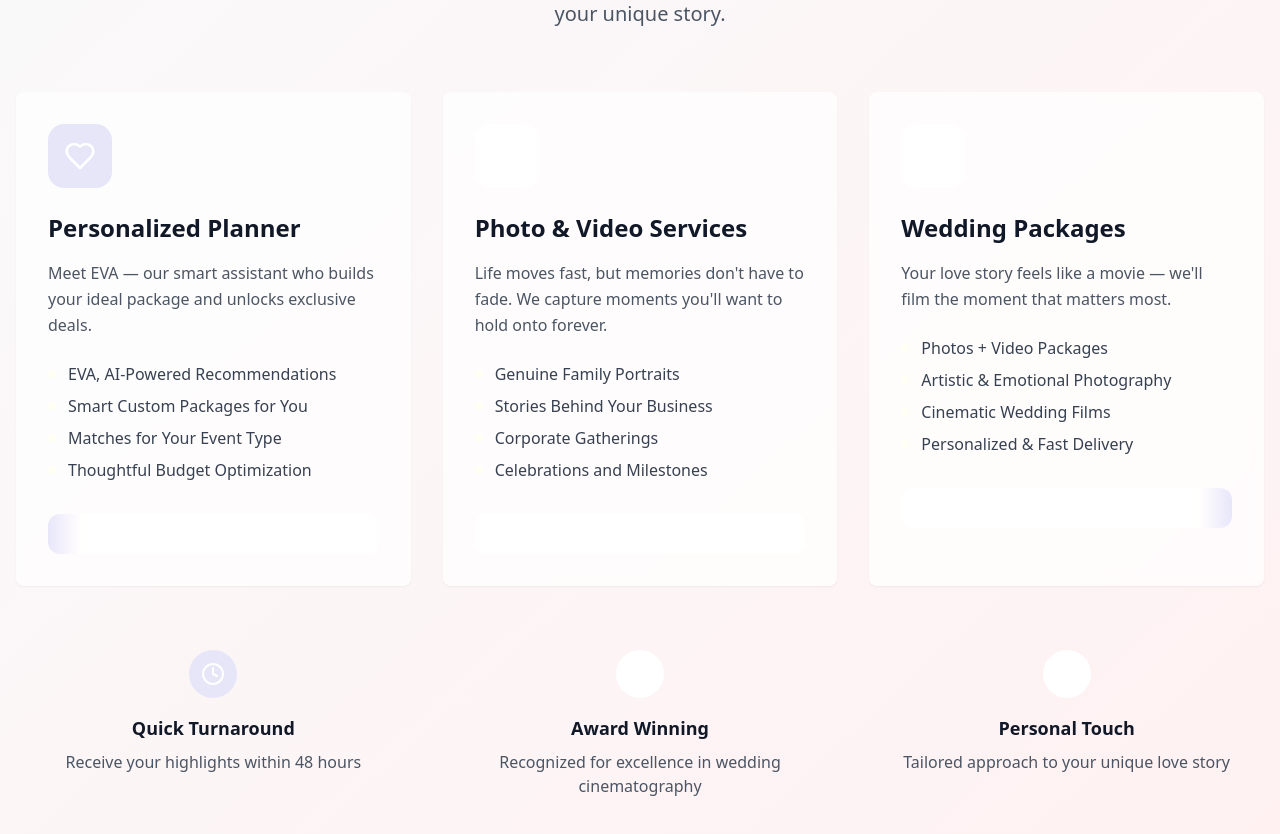
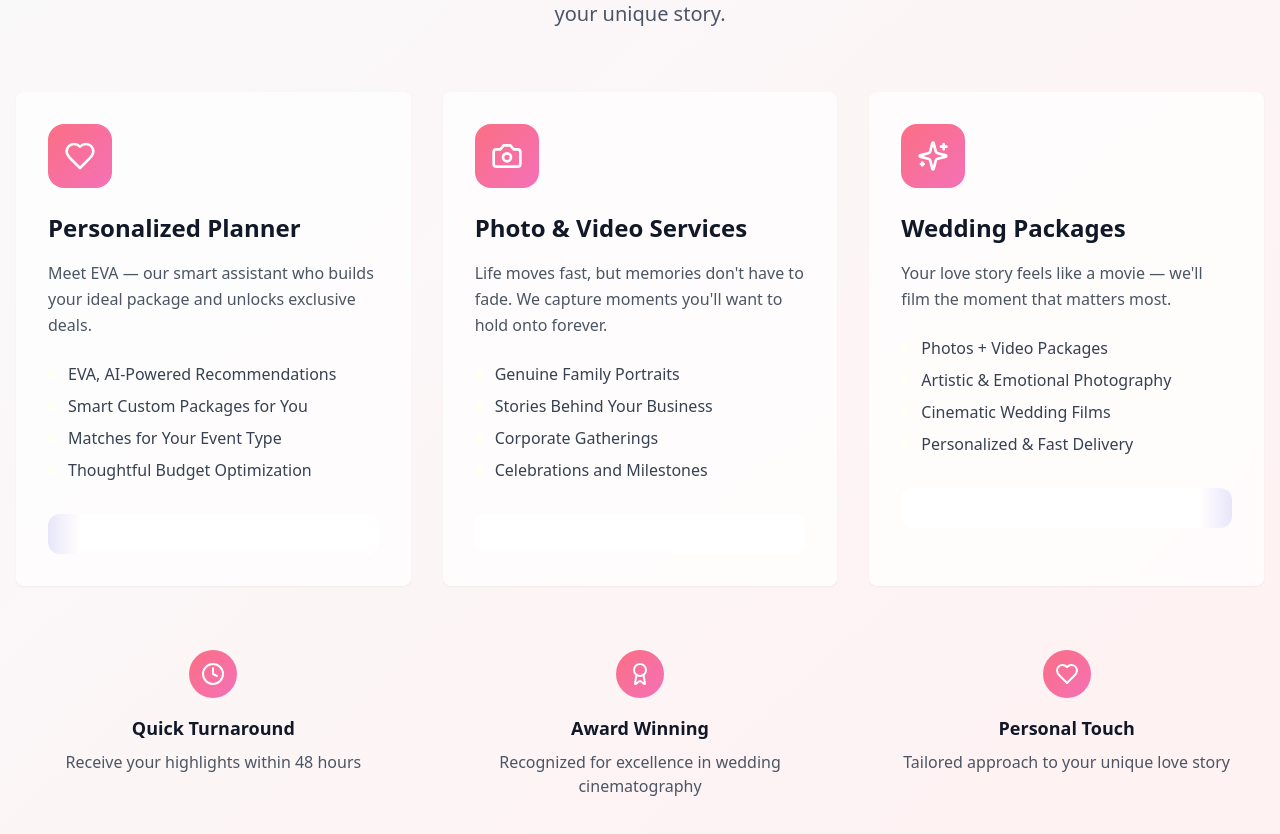
Before and after one commit to alexbullgomes/forever-after-ai-dreams, a React (Vite) app: page / in a window 1280 px wide. Shown: the part 1080-1914 px from the top of the page. Built offline with nearby package versions, Linux system fonts and the light colour scheme; no server answers; the database is empty.

Commit message:
Refactor: Add gradient to service icons

```diff
--- a/index.html
+++ b/index.html
@@ -48,7 +48,9 @@
           hero_glow_1_from: '351 95 71',
           hero_glow_1_to: '328 86 70',
           hero_glow_2_from: '261 90 76',
-          hero_glow_2_to: '328 86 70'
+          hero_glow_2_to: '328 86 70',
+          service_icon_gradient_from: '351 95 71',
+          service_icon_gradient_to: '328 86 70'
         };
 
         const colors = cachedColors ? JSON.parse(cachedColors) : defaultColors;
@@ -89,6 +91,10 @@
         if (colors.hero_glow_1_to) document.documentElement.style.setProperty('--hero-glow-1-to', colors.hero_glow_1_to);
         if (colors.hero_glow_2_from) document.documentElement.style.setProperty('--hero-glow-2-from', colors.hero_glow_2_from);
         if (colors.hero_glow_2_to) document.documentElement.style.setProperty('--hero-glow-2-to', colors.hero_glow_2_to);
+
+        // Services section colors
+        if (colors.service_icon_gradient_from) document.documentElement.style.setProperty('--service-icon-gradient-from', colors.service_icon_gradient_from);
+        if (colors.service_icon_gradient_to) document.documentElement.style.setProperty('--service-icon-gradient-to', colors.service_icon_gradient_to);
       })();
     </script>
     <div id="root"></div>
--- a/src/components/Services.tsx
+++ b/src/components/Services.tsx
@@ -75,7 +75,7 @@ const Services = ({
         <div className="grid md:grid-cols-3 gap-8 mb-16">
           {services.map((service, index) => <Card key={index} className="group hover:shadow-2xl transition-all duration-500 border-0 bg-white/70 backdrop-blur-sm hover:scale-105">
               <CardContent className="p-8">
-                <div className={`w-16 h-16 rounded-2xl ${service.iconBg} flex items-center justify-center mb-6 group-hover:scale-110 transition-transform duration-300`}>
+                <div className={`w-16 h-16 rounded-2xl ${service.iconBg} flex items-center justify-center mb-6 group-hover:scale-110 transition-transform duration-300 bg-service-icon-gradient`}>
                   <service.icon className="w-8 h-8 text-white" />
                 </div>
 
@@ -99,7 +99,7 @@ const Services = ({
         {/* Additional features */}
         <div className="grid md:grid-cols-3 gap-8 text-center">
           <div className="flex flex-col items-center">
-            <div className="w-12 h-12 bg-brand-icon-bg-primary rounded-full flex items-center justify-center mb-4">
+            <div className="w-12 h-12 rounded-full flex items-center justify-center mb-4 bg-service-icon-gradient">
               <Clock className="w-6 h-6 text-white" />
             </div>
             <h4 className="text-lg font-semibold text-gray-900 mb-2">Quick Turnaround</h4>
@@ -107,7 +107,7 @@ const Services = ({
           </div>
 
           <div className="flex flex-col items-center">
-            <div className="w-12 h-12 bg-brand-icon-bg-secondary rounded-full flex items-center justify-center mb-4">
+            <div className="w-12 h-12 rounded-full flex items-center justify-center mb-4 bg-service-icon-gradient">
               <Award className="w-6 h-6 text-white" />
             </div>
             <h4 className="text-lg font-semibold text-gray-900 mb-2">Award Winning</h4>
@@ -115,7 +115,7 @@ const Services = ({
           </div>
 
           <div className="flex flex-col items-center">
-            <div className="w-12 h-12 bg-brand-icon-bg-accent rounded-full flex items-center justify-center mb-4">
+            <div className="w-12 h-12 rounded-full flex items-center justify-center mb-4 bg-service-icon-gradient">
               <Heart className="w-6 h-6 text-white" />
             </div>
             <h4 className="text-lg font-semibold text-gray-900 mb-2">Personal Touch</h4>
--- a/src/hooks/useSiteSettings.ts
+++ b/src/hooks/useSiteSettings.ts
@@ -38,6 +38,10 @@ export interface BrandColors {
   hero_glow_1_to: string;
   hero_glow_2_from: string;
   hero_glow_2_to: string;
+
+  // Services section
+  service_icon_gradient_from: string;
+  service_icon_gradient_to: string;
 }
 
 export const useSiteSettings = () => {
@@ -84,6 +88,10 @@ export const useSiteSettings = () => {
     root.style.setProperty('--hero-glow-2-from', colors.hero_glow_2_from);
     root.style.setProperty('--hero-glow-2-to', colors.hero_glow_2_to);
 
+    // Services section colors
+    root.style.setProperty('--service-icon-gradient-from', colors.service_icon_gradient_from);
+    root.style.setProperty('--service-icon-gradient-to', colors.service_icon_gradient_to);
+
     // Cache colors in localStorage for instant application on next visit
     localStorage.setItem('everafter_brand_colors', JSON.stringify(colors));
   };
--- a/src/index.css
+++ b/src/index.css
@@ -80,6 +80,10 @@
     --hero-glow-1-to: 328 86 70;
     --hero-glow-2-from: 261 90 76;
     --hero-glow-2-to: 328 86 70;
+
+    /* Services Section */
+    --service-icon-gradient-from: 351 95 71;
+    --service-icon-gradient-to: 328 86 70;
   }
 
   /* Dark mode removed - site stays in light mode only */
--- a/src/pages/ProjectSettings.tsx
+++ b/src/pages/ProjectSettings.tsx
@@ -46,7 +46,11 @@ const DEFAULT_COLORS: BrandColors = {
   hero_glow_1_from: "351 95 71",
   hero_glow_1_to: "328 86 70",
   hero_glow_2_from: "261 90 76",
-  hero_glow_2_to: "328 86 70"
+  hero_glow_2_to: "328 86 70",
+
+  // Services section
+  service_icon_gradient_from: "351 95 71",
+  service_icon_gradient_to: "328 86 70",
 };
 
 const ProjectSettings = () => {
@@ -361,6 +365,33 @@ const ProjectSettings = () => {
             </CardContent>
           </Card>
 
+          {/* Services Section Colors */}
+          <Card>
+            <CardHeader>
+              <CardTitle>Services Section</CardTitle>
+              <CardDescription>
+                Icon gradient colors for the services section
+              </CardDescription>
+            </CardHeader>
+
+            <CardContent className="space-y-4">
+              <div className="grid sm:grid-cols-2 gap-4">
+                <ColorPicker
+                  label="Icon Gradient Start"
+                  value={tempColors.service_icon_gradient_from}
+                  onChange={(value) => setTempColors(prev => ({ ...prev, service_icon_gradient_from: value }))}
+                  description="Gradient start color"
+                />
+                <ColorPicker
+                  label="Icon Gradient End"
+                  value={tempColors.service_icon_gradient_to}
+                  onChange={(value) => setTempColors(prev => ({ ...prev, service_icon_gradient_to: value }))}
+                  description="Gradient end color"
+                />
+              </div>
+            </CardContent>
+          </Card>
+
           {/* Action Buttons */}
           <div className="flex flex-wrap gap-2 justify-between">
             <div className="flex gap-2">
--- a/tailwind.config.ts
+++ b/tailwind.config.ts
@@ -99,11 +99,16 @@ export default {
 					'glow-1-to': 'hsl(var(--hero-glow-1-to))',
 					'glow-2-from': 'hsl(var(--hero-glow-2-from))',
 					'glow-2-to': 'hsl(var(--hero-glow-2-to))',
+				},
+				service: {
+					'icon-gradient-from': 'hsl(var(--service-icon-gradient-from))',
+					'icon-gradient-to': 'hsl(var(--service-icon-gradient-to))',
 				}
 			},
 			backgroundImage: {
 				'brand-gradient': 'linear-gradient(to right, hsl(var(--brand-primary-from)), hsl(var(--brand-primary-to)))',
 				'brand-gradient-hover': 'linear-gradient(to right, hsl(var(--brand-primary-hover-from)), hsl(var(--brand-primary-hover-to)))',
+				'service-icon-gradient': 'linear-gradient(135deg, hsl(var(--service-icon-gradient-from)), hsl(var(--service-icon-gradient-to)))',
 			},
 			borderRadius: {
 				lg: 'var(--radius)',
```
